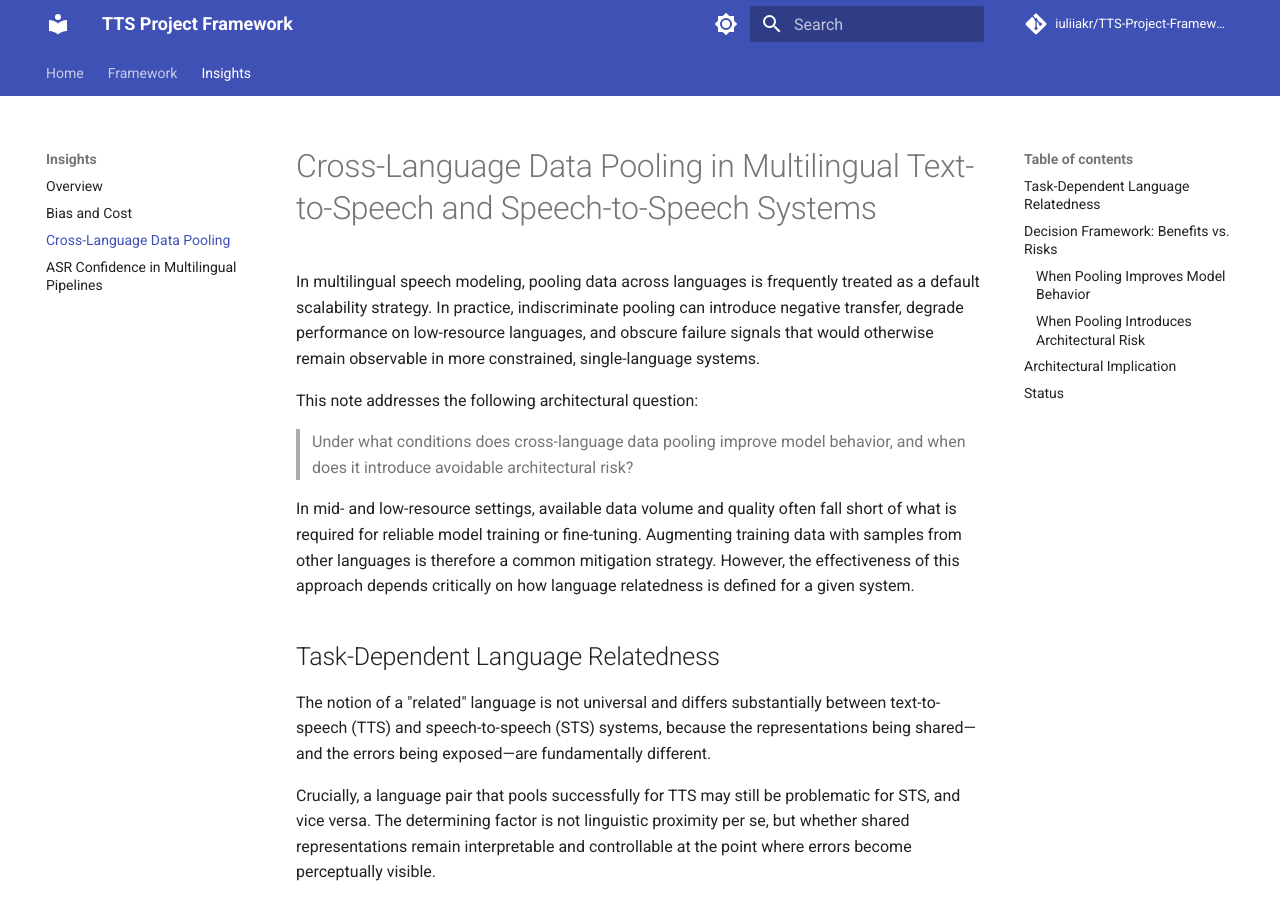
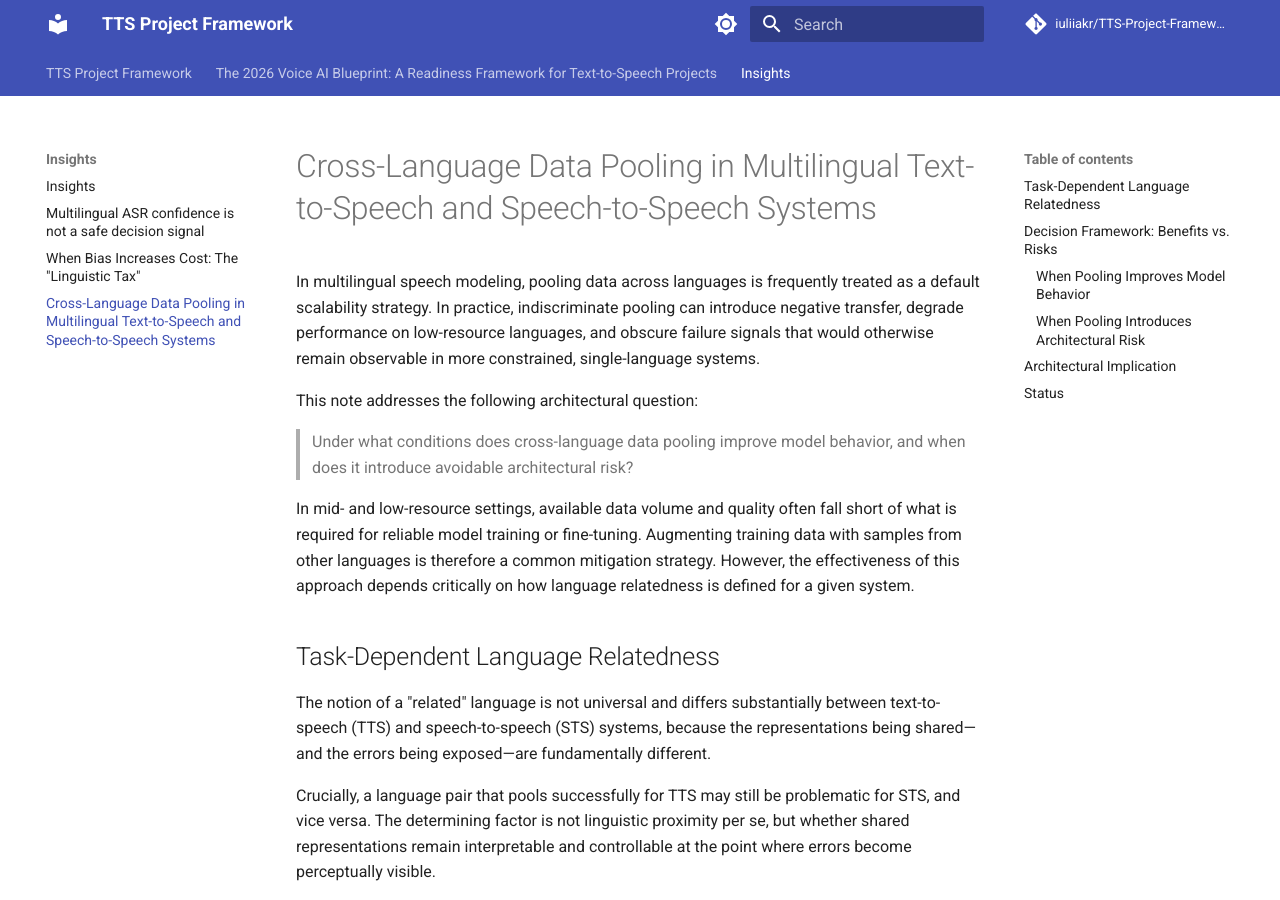
Before and after one commit to iuliiakr/TTS-Project-Framework, an MkDocs documentation site: the page built from docs/insights/cross-language-pooling.md, in a window 1280 px wide and 900 px high. Built offline with MkDocs 1.6.1 and Material for MkDocs 9.7.7, drawn with Linux system fonts in a browser that asks for light colours; comment, search, counter and statistics services are not loaded.

Commit message:
chore: comment out nav for auto-discovery

```diff
--- a/mkdocs.yml
+++ b/mkdocs.yml
@@ -35,11 +35,11 @@ markdown_extensions:
   - toc:
       permalink: true
 
-nav:
-  - Home: index.md
-  - Framework: framework.md
-  - Insights:
-      - Overview: insights/index.md
-      - Bias and Cost: insights/bias-and-cost.md
-      - Cross-Language Data Pooling: insights/cross-language-pooling.md
-      - ASR Confidence in Multilingual Pipelines: insights/asr-confidence-multilingual.md
+#nav:
+#  - Home: index.md
+#  - Framework: framework.md
+#  - Insights:
+#      - Overview: insights/index.md
+#      - Bias and Cost: insights/bias-and-cost.md
+#      - Cross-Language Data Pooling: insights/cross-language-pooling.md
+#      - ASR Confidence in Multilingual Pipelines: insights/asr-confidence-multilingual.md
```
